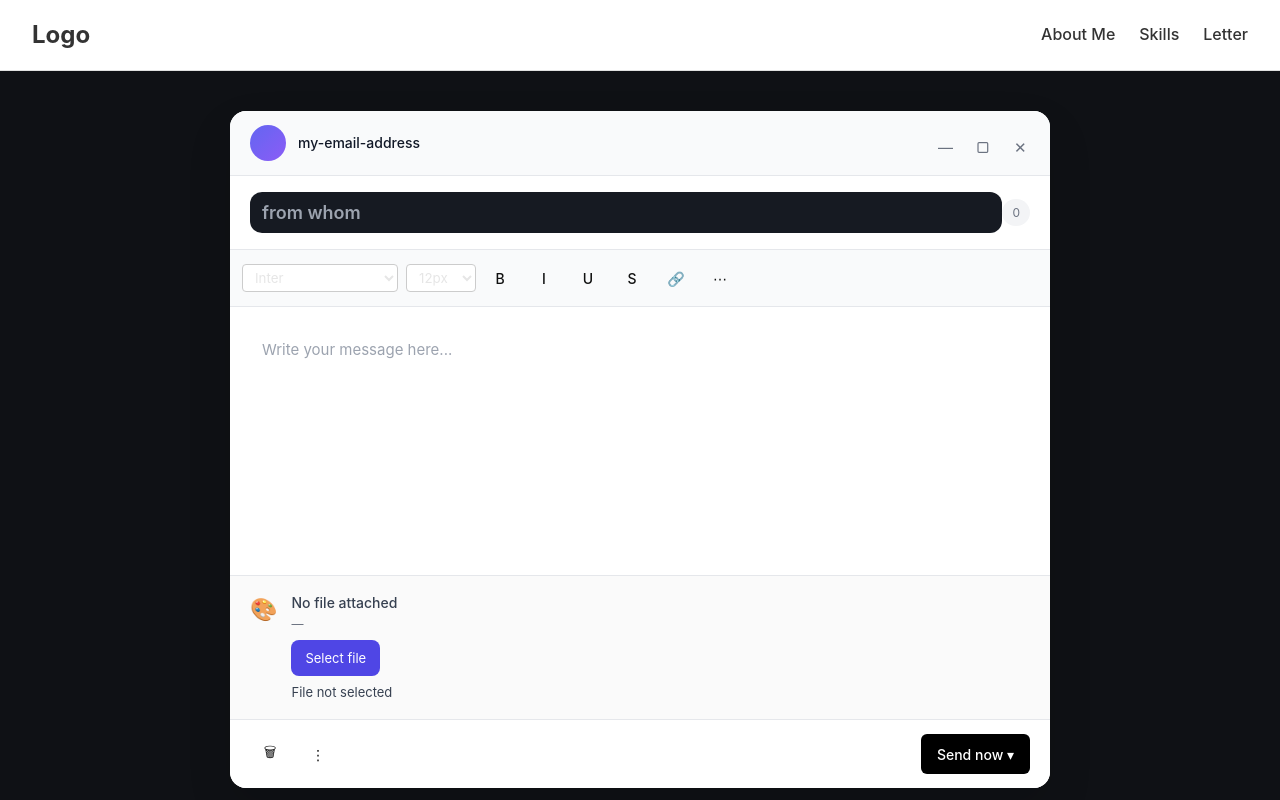
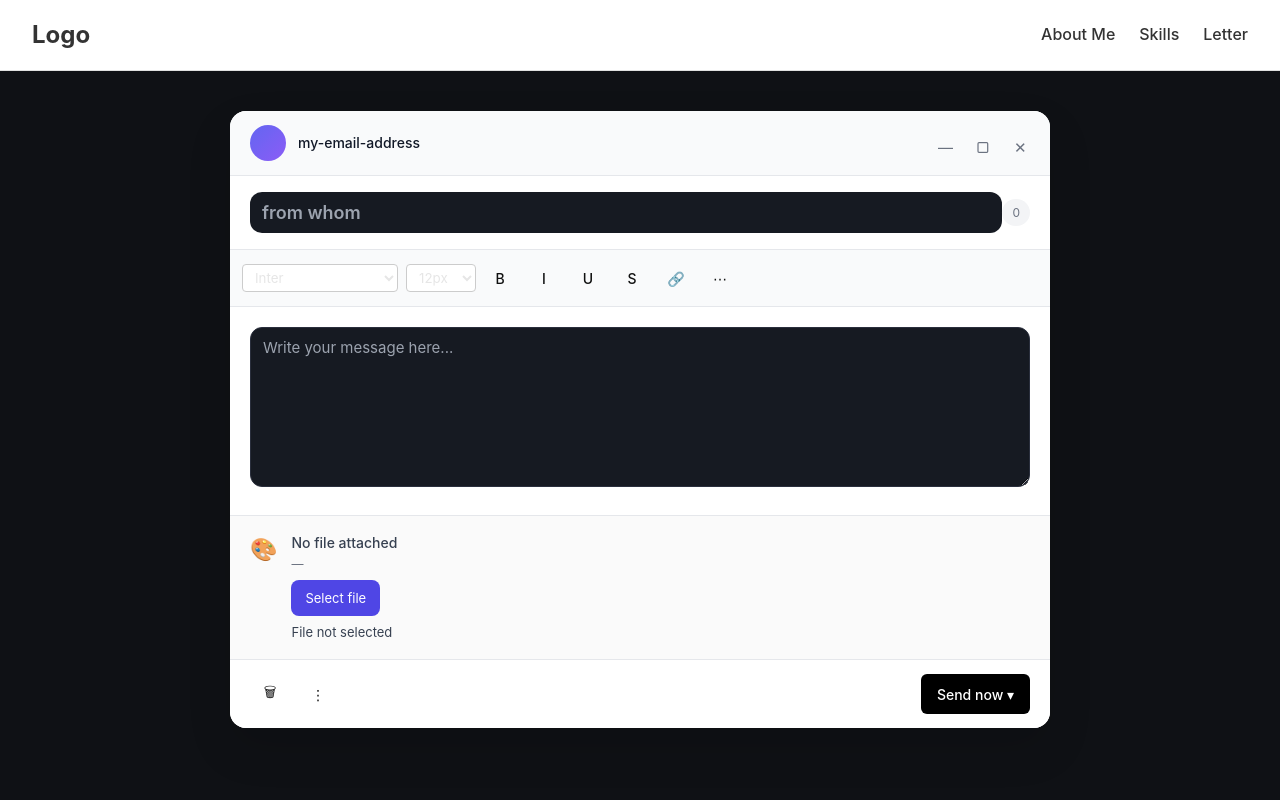
Before and after one commit to AlexandruChet/my-website-business-card, a React (Vite) app in the folder client/: page /writing_a_letter in a window 1280 px wide. Built offline with nearby package versions, Linux system fonts and the light colour scheme.

Commit message:
letter new function

```diff
--- a/client/src/assets/styles/write-letter.css
+++ b/client/src/assets/styles/write-letter.css
@@ -78,7 +78,7 @@
   outline: none;
   font-size: 18px;
   font-weight: 600;
-  color: #111827;
+  color: #ffffff;
 }
 
 .subject-input::placeholder {
@@ -106,14 +106,9 @@
 
 .editor-textarea {
   width: 100%;
-  height: 220px;
-  resize: none;
-  border: none;
-  outline: none;
-  background: transparent;
-  font-size: 15px;
-  line-height: 1.7;
-  color: #111827;
+  height: 10rem;
+  font-family: var(--editor-font, Inter);
+  font-size: var(--editor-size, 15px);
 }
 
 .editor-textarea::placeholder {
--- a/client/src/components/WriteLetter.tsx
+++ b/client/src/components/WriteLetter.tsx
@@ -9,6 +9,8 @@ const WriteLetter: FC = () => {
   const [text, setText] = useState<string>("");
   const [selectedFile, setSelectedFile] = useState<File | null>(null);
   const [fileSizeText, setFileSizeText] = useState<string>("");
+  const [fontFamily, setFontFamily] = useState<string>("Inter");
+  const [fontSize, setFontSize] = useState<number>(15);
 
   const handleChange = (event: React.ChangeEvent<HTMLTextAreaElement>) => {
     setText(event.target.value);
@@ -82,7 +84,12 @@ const WriteLetter: FC = () => {
           </div>
 
           <Toolbar gap="0.25rem">
-            <FontSelector />
+            <FontSelector
+              onFontChange={(family, size) => {
+                setFontFamily(family);
+                setFontSize(size);
+              }}
+            />
 
             <Button variant="ghost" size="icon">
               B
@@ -110,6 +117,10 @@ const WriteLetter: FC = () => {
               onChange={handleChange}
               className="editor-textarea"
               placeholder="Write your message here..."
+              style={{
+                fontFamily: fontFamily,
+                fontSize: `${fontSize}px`,
+              }}
             />
           </div>
 
@@ -128,11 +139,7 @@ const WriteLetter: FC = () => {
                     onChange={handleFileChange}
                   />
 
-                  <label
-                    htmlFor="fileInput"
-                  >
-                    Select file
-                  </label>
+                  <label htmlFor="fileInput">Select file</label>
                   {selectedFile ? (
                     <p>File Selected: {selectedFile.name}</p>
                   ) : (
@@ -141,7 +148,6 @@ const WriteLetter: FC = () => {
                 </div>
               </div>
             </div>
-
           </div>
 
           <div className="letter-footer">
```
